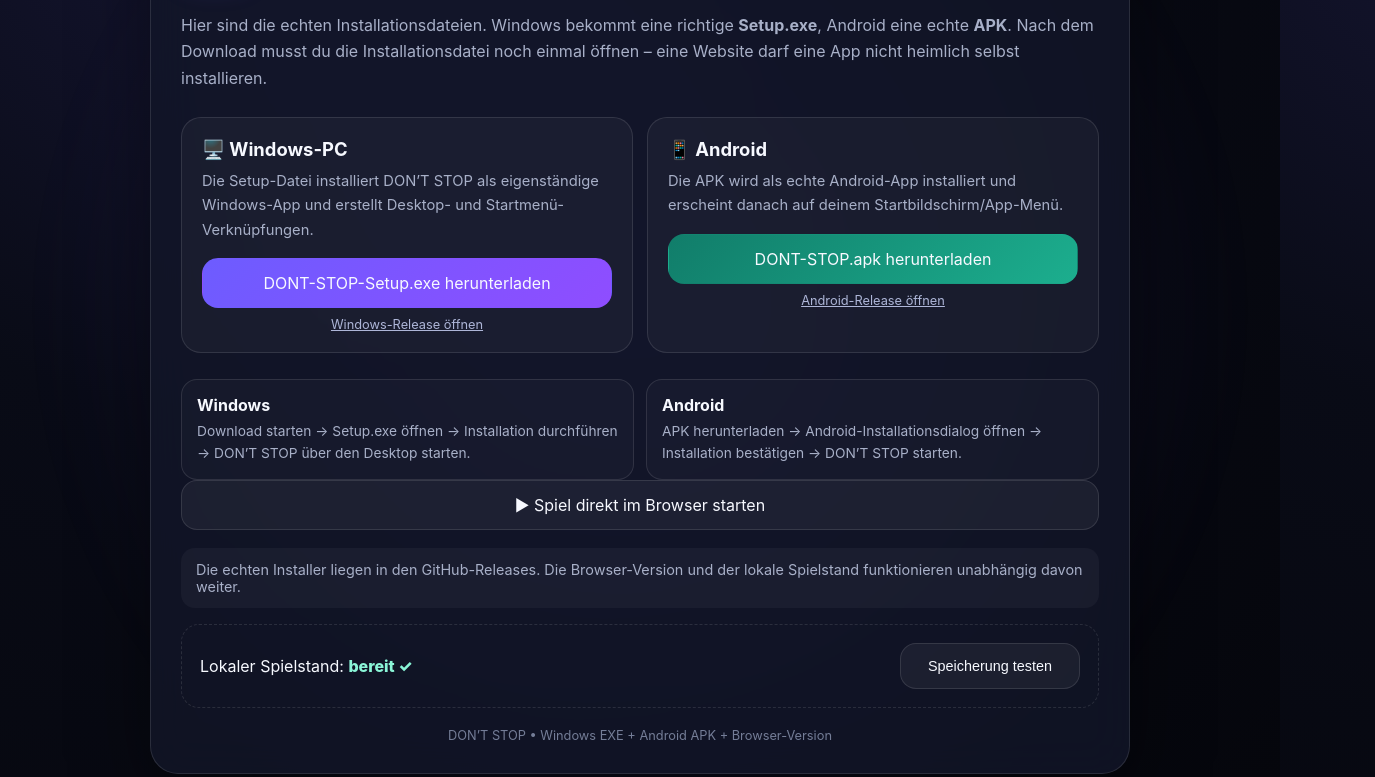
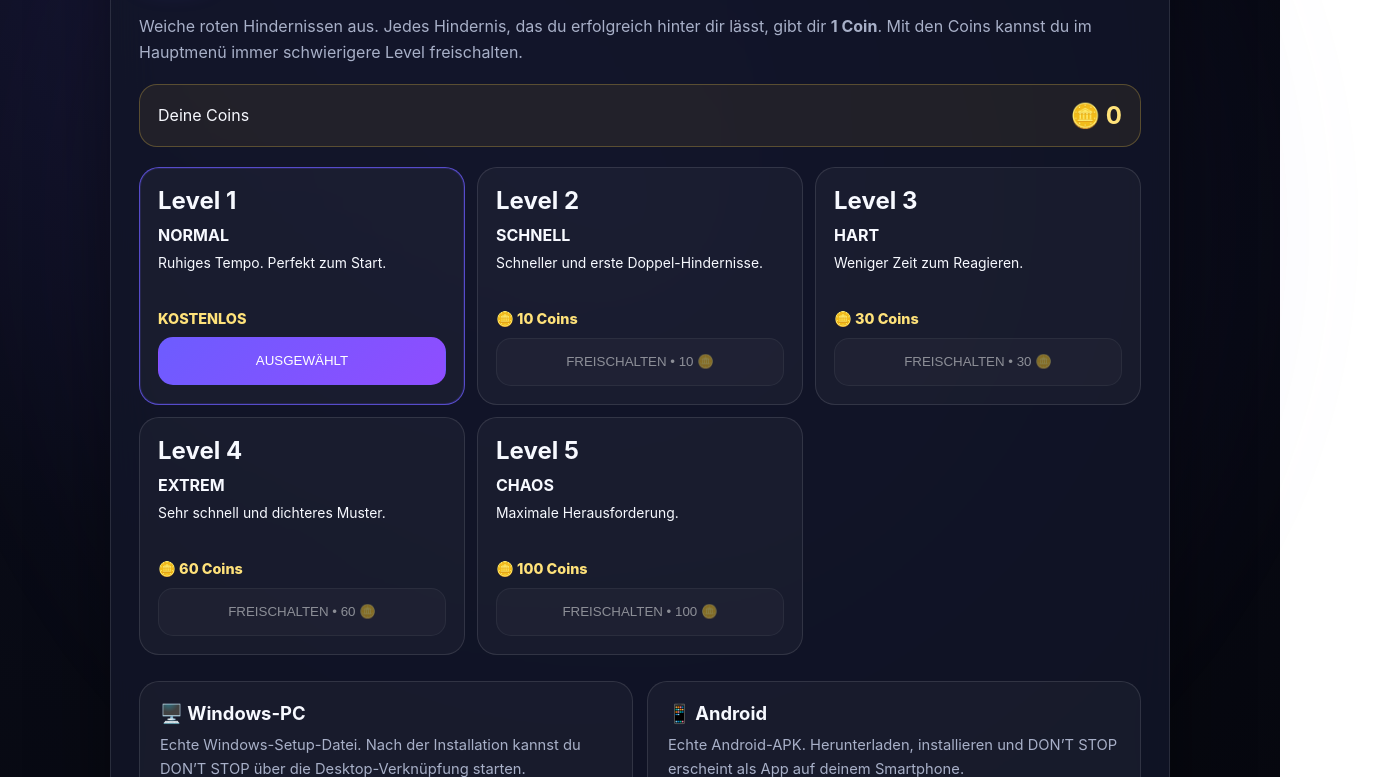
Before and after one commit to stikerpo-spec/DONT-STOP, an Electron app: page index.html in a window 1280 px wide. Shown: the part 173-950 px from the top of the page, 1375 px wide, since content can reach past the window. Drawn offline with Linux system fonts and the light colour scheme.

Commit message:
Add coin-based level shop to main menu

```diff
--- a/index.html
+++ b/index.html
@@ -4,53 +4,60 @@
   <meta charset="UTF-8">
   <meta name="viewport" content="width=device-width,initial-scale=1,viewport-fit=cover,user-scalable=no">
   <meta name="theme-color" content="#090b16">
-  <meta name="description" content="DON’T STOP – installierbare App für Android und Windows.">
-  <meta name="mobile-web-app-capable" content="yes">
-  <meta name="apple-mobile-web-app-capable" content="yes">
-  <meta name="apple-mobile-web-app-status-bar-style" content="black-translucent">
-  <link rel="manifest" href="./manifest.webmanifest">
-  <link rel="icon" href="./icon.svg" type="image/svg+xml">
+  <meta name="description" content="DON’T STOP – installierbare App und Ausweichspiel.">
+  <link rel="manifest" href="./manifest.webmanifest"><link rel="icon" href="./icon.svg" type="image/svg+xml">
   <title>DON’T STOP</title>
   <style>
-    :root{--bg:#070912;--panel:rgba(18,22,40,.84);--line:rgba(255,255,255,.11);--text:#f7f9ff;--muted:#a8b0c8;--accent:#6d5cff;--good:#20e3b2}
+    :root{--panel:rgba(18,22,40,.86);--line:rgba(255,255,255,.11);--text:#f7f9ff;--muted:#a8b0c8;--accent:#6d5cff;--good:#20e3b2}
     *{box-sizing:border-box}html,body{margin:0;min-height:100%;background:radial-gradient(circle at 20% 0%,#171735 0,#090b16 42%,#05060c 100%);color:var(--text);font-family:Inter,system-ui,-apple-system,BlinkMacSystemFont,"Segoe UI",sans-serif}
-    body{min-height:100svh;display:grid;place-items:center;padding:20px}.shell{width:min(980px,100%);position:relative}.glow{position:absolute;inset:-25%;background:radial-gradient(circle,rgba(109,92,255,.16),transparent 60%);pointer-events:none;filter:blur(20px)}
-    .card{position:relative;border:1px solid var(--line);background:var(--panel);backdrop-filter:blur(22px);border-radius:28px;padding:30px;box-shadow:0 24px 80px rgba(0,0,0,.45)}
-    .brand{display:flex;align-items:center;gap:16px}.logo{width:68px;height:68px;border-radius:18px;box-shadow:0 10px 30px rgba(109,92,255,.3)}
-    h1{margin:0;font-size:clamp(2.3rem,6vw,4.1rem);letter-spacing:-.05em}.tag{display:inline-flex;margin-top:8px;padding:6px 10px;border-radius:999px;background:rgba(32,227,178,.1);border:1px solid rgba(32,227,178,.2);color:#8af5d7;font-size:.82rem;font-weight:800}p{color:var(--muted);line-height:1.65}
-    .platforms{display:grid;grid-template-columns:1fr 1fr;gap:14px;margin:26px 0}.platform{padding:20px;border:1px solid var(--line);border-radius:20px;background:rgba(255,255,255,.035)}.platform h2{margin:0 0 8px;font-size:1.15rem}.platform p{margin:0 0 16px;font-size:.92rem}.btn{display:inline-flex;justify-content:center;align-items:center;min-height:50px;width:100%;border:1px solid var(--line);border-radius:16px;padding:14px 16px;font:800 1rem inherit;color:var(--text);background:rgba(255,255,255,.05);cursor:pointer;text-decoration:none;transition:.18s transform,.18s background,.18s border-color}.btn:hover{transform:translateY(-2px);background:rgba(255,255,255,.1);border-color:rgba(255,255,255,.2)}.btn.primary{background:linear-gradient(135deg,var(--accent),#8f4dff);border-color:transparent}.btn.android{background:linear-gradient(135deg,#117d6a,#1cae8e);border-color:transparent}.alt{margin-top:9px;font-size:.8rem;text-align:center}.alt a{color:#aeb6d8}
-    .steps{display:grid;grid-template-columns:1fr 1fr;gap:12px;margin-top:14px}.step{padding:15px;border:1px solid var(--line);border-radius:16px;background:rgba(255,255,255,.025)}.step b{display:block;margin-bottom:5px}.step span{color:var(--muted);font-size:.86rem;line-height:1.45}
-    .status{margin-top:18px;padding:13px 15px;border-radius:14px;background:rgba(255,255,255,.04);color:var(--muted);font-size:.9rem}.save{margin-top:16px;padding:18px;border:1px dashed var(--line);border-radius:18px}.save-row{display:flex;justify-content:space-between;gap:12px;align-items:center}.pill{color:#8af5d7;font-weight:800}.save .btn{width:auto;min-width:180px;min-height:44px;font-size:.9rem}.footer{margin-top:20px;color:#747d97;font-size:.8rem;text-align:center}
-    @media(max-width:720px){body{padding:12px}.card{padding:20px;border-radius:22px}.platforms,.steps{grid-template-columns:1fr}.save-row{align-items:flex-start;flex-direction:column}.save .btn{width:100%}.btn{min-height:52px}}
+    body{min-height:100svh;padding:18px}.shell{width:min(1060px,100%);margin:0 auto}.glow{position:fixed;inset:-30%;background:radial-gradient(circle,rgba(109,92,255,.13),transparent 60%);pointer-events:none;filter:blur(22px)}.card{position:relative;border:1px solid var(--line);background:var(--panel);backdrop-filter:blur(22px);border-radius:28px;padding:28px;box-shadow:0 24px 80px rgba(0,0,0,.45)}
+    .brand{display:flex;align-items:center;gap:16px}.logo{width:70px;height:70px;border-radius:18px;box-shadow:0 10px 30px rgba(109,92,255,.3)}h1{margin:0;font-size:clamp(2.4rem,6vw,4.4rem);letter-spacing:-.05em}.tag{display:inline-flex;margin-top:8px;padding:6px 10px;border-radius:999px;background:rgba(32,227,178,.1);border:1px solid rgba(32,227,178,.2);color:#8af5d7;font-size:.82rem;font-weight:800}p{color:var(--muted);line-height:1.65}
+    .coins{margin-top:18px;padding:16px 18px;border:1px solid rgba(255,210,75,.25);border-radius:18px;background:rgba(255,200,60,.07);display:flex;justify-content:space-between;align-items:center;gap:12px}.coins b{font-size:1.5rem}.coin-number{color:#ffe27a}
+    .levels{display:grid;grid-template-columns:repeat(3,1fr);gap:12px;margin-top:20px}.level{border:1px solid var(--line);border-radius:20px;padding:18px;background:rgba(255,255,255,.035);display:flex;flex-direction:column;gap:10px}.level.active{border-color:rgba(109,92,255,.75);box-shadow:0 0 0 1px rgba(109,92,255,.15) inset}.level h2{margin:0}.level .desc{font-size:.87rem;min-height:45px}.price{font-size:.9rem;color:#ffe27a;font-weight:800}.btn{display:inline-flex;justify-content:center;align-items:center;min-height:48px;border:1px solid var(--line);border-radius:15px;padding:12px 16px;font:800 .95rem inherit;color:#fff;background:rgba(255,255,255,.05);cursor:pointer;text-decoration:none}.btn.primary{background:linear-gradient(135deg,var(--accent),#8f4dff);border-color:transparent}.btn:disabled{opacity:.5;cursor:not-allowed}
+    .platforms{display:grid;grid-template-columns:1fr 1fr;gap:14px;margin-top:26px}.platform{padding:20px;border:1px solid var(--line);border-radius:20px;background:rgba(255,255,255,.035)}.platform h2{margin:0 0 8px;font-size:1.15rem}.platform p{margin:0 0 16px;font-size:.92rem}.platform .btn{width:100%}.alt{margin-top:9px;font-size:.8rem;text-align:center}.alt a{color:#aeb6d8}.steps{display:grid;grid-template-columns:1fr 1fr;gap:12px;margin-top:14px}.step{padding:15px;border:1px solid var(--line);border-radius:16px;background:rgba(255,255,255,.025)}.step b{display:block;margin-bottom:5px}.step span{color:var(--muted);font-size:.86rem;line-height:1.45}
+    .status{margin-top:18px;padding:13px 15px;border-radius:14px;background:rgba(255,255,255,.04);color:var(--muted);font-size:.9rem}.save{margin-top:16px;padding:18px;border:1px dashed var(--line);border-radius:18px}.save-row{display:flex;justify-content:space-between;gap:12px;align-items:center}.pill{color:#8af5d7;font-weight:800}.footer{margin-top:20px;color:#747d97;font-size:.8rem;text-align:center}
+    @media(max-width:800px){.levels{grid-template-columns:1fr}.platforms,.steps{grid-template-columns:1fr}.save-row{align-items:flex-start;flex-direction:column}.coins{align-items:flex-start;flex-direction:column}}
   </style>
 </head>
 <body>
-  <main class="shell"><div class="glow"></div><section class="card">
-    <div class="brand"><img class="logo" src="./icon.svg" alt="DON’T STOP"><div><h1>DON’T STOP</h1><span class="tag">ECHTE INSTALLATION • OFFLINE SPIELBAR</span></div></div>
-    <p>Hier sind die echten Installationsdateien. Windows bekommt eine richtige <b>Setup.exe</b>, Android eine echte <b>APK</b>. Nach dem Download musst du die Installationsdatei noch einmal öffnen – eine Website darf eine App nicht heimlich selbst installieren.</p>
+  <div class="glow"></div><main class="shell"><section class="card">
+    <div class="brand"><img class="logo" src="./icon.svg" alt="DON’T STOP"><div><h1>DON’T STOP</h1><span class="tag">AUSWEICHEN • COINS • LEVELS</span></div></div>
+    <p>Weiche roten Hindernissen aus. Jedes Hindernis, das du erfolgreich hinter dir lässt, gibt dir <b>1 Coin</b>. Mit den Coins kannst du im Hauptmenü immer schwierigere Level freischalten.</p>
+
+    <div class="coins"><span>Deine Coins</span><b class="coin-number">🪙 <span id="coinBalance">0</span></b></div>
+    <section class="levels" id="levels"></section>
 
     <div class="platforms">
-      <div class="platform"><h2>🖥️ Windows-PC</h2><p>Die Setup-Datei installiert DON’T STOP als eigenständige Windows-App und erstellt Desktop- und Startmenü-Verknüpfungen.</p><a class="btn primary" href="https://github.com/stikerpo-spec/DONT-STOP/releases/download/windows-latest/DONT-STOP-Setup.exe" target="_blank" rel="noopener">DONT-STOP-Setup.exe herunterladen</a><div class="alt"><a href="https://github.com/stikerpo-spec/DONT-STOP/releases/tag/windows-latest" target="_blank" rel="noopener">Windows-Release öffnen</a></div></div>
-      <div class="platform"><h2>📱 Android</h2><p>Die APK wird als echte Android-App installiert und erscheint danach auf deinem Startbildschirm/App-Menü.</p><a class="btn android" href="https://github.com/stikerpo-spec/DONT-STOP/releases/download/android-latest/DONT-STOP.apk" target="_blank" rel="noopener">DONT-STOP.apk herunterladen</a><div class="alt"><a href="https://github.com/stikerpo-spec/DONT-STOP/releases/tag/android-latest" target="_blank" rel="noopener">Android-Release öffnen</a></div></div>
+      <div class="platform"><h2>🖥️ Windows-PC</h2><p>Echte Windows-Setup-Datei. Nach der Installation kannst du DON’T STOP über die Desktop-Verknüpfung starten.</p><a class="btn primary" href="https://github.com/stikerpo-spec/DONT-STOP/releases/tag/windows-latest" target="_blank" rel="noopener">Windows-Installer</a><div class="alt"><a href="https://github.com/stikerpo-spec/DONT-STOP/releases/tag/windows-latest" target="_blank" rel="noopener">Release öffnen</a></div></div>
+      <div class="platform"><h2>📱 Android</h2><p>Echte Android-APK. Herunterladen, installieren und DON’T STOP erscheint als App auf deinem Smartphone.</p><a class="btn" href="https://github.com/stikerpo-spec/DONT-STOP/releases/tag/android-latest" target="_blank" rel="noopener">Android-APK</a><div class="alt"><a href="https://github.com/stikerpo-spec/DONT-STOP/releases/tag/android-latest" target="_blank" rel="noopener">Release öffnen</a></div></div>
     </div>
 
-    <div class="steps"><div class="step"><b>Windows</b><span>Download starten → Setup.exe öffnen → Installation durchführen → DON’T STOP über den Desktop starten.</span></div><div class="step"><b>Android</b><span>APK herunterladen → Android-Installationsdialog öffnen → Installation bestätigen → DON’T STOP starten.</span></div></div>
-
-    <a class="btn" href="./game.html">▶ Spiel direkt im Browser starten</a>
-    <div id="status" class="status">Die echten Installer liegen in den GitHub-Releases. Die Browser-Version und der lokale Spielstand funktionieren unabhängig davon weiter.</div>
+    <a class="btn primary" href="./game.html">▶ Ausgewähltes Level spielen</a>
+    <div id="status" class="status">Level 1 ist kostenlos. Spiele, weiche aus und sammle durch erfolgreiche Ausweichmanöver Coins für neue Level.</div>
     <div class="save"><div class="save-row"><span>Lokaler Spielstand: <span id="saveState" class="pill">wird geprüft …</span></span><button id="testSave" class="btn">Speicherung testen</button></div></div>
-    <div class="footer">DON’T STOP • Windows EXE + Android APK + Browser-Version</div>
+    <div class="footer">DON’T STOP • fairer Ausweich-Loop • jeder vermiedene Treffer = 1 Coin</div>
   </section></main>
   <script src="./save.js"></script>
   <script>
-    const saveState=document.getElementById('saveState');
-    const ok=window.DontStopSave.hasSave();
-    saveState.textContent=ok?'vorhanden ✓':'bereit ✓';
-    document.getElementById('testSave').addEventListener('click',()=>{
-      const saved=window.DontStopSave.set({lastTest:new Date().toISOString()});
-      saveState.textContent=saved?'gesichert ✓':'Fehler';
-      document.getElementById('status').textContent=saved?'Spielstand erfolgreich lokal gespeichert.':'Der lokale Spielstand konnte nicht gespeichert werden.';
-    });
+    const levelData={1:{name:'NORMAL',cost:0,desc:'Ruhiges Tempo. Perfekt zum Start.'},2:{name:'SCHNELL',cost:10,desc:'Schneller und erste Doppel-Hindernisse.'},3:{name:'HART',cost:30,desc:'Weniger Zeit zum Reagieren.'},4:{name:'EXTREM',cost:60,desc:'Sehr schnell und dichteres Muster.'},5:{name:'CHAOS',cost:100,desc:'Maximale Herausforderung.'}};
+    const state=window.DontStopSave.read();
+    const selected=Math.min(5,Math.max(1,Number(state.selectedLevel||1)));
+    const unlocked=new Set((state.unlockedLevels||[1]).map(Number));
+    const levelsEl=document.getElementById('levels');
+    const balance=document.getElementById('coinBalance');
+    const status=document.getElementById('status');
+    balance.textContent=Number(state.coins||0).toLocaleString('de-DE');
+    for(const [id,info] of Object.entries(levelData)){
+      const level=Number(id), card=document.createElement('div'); card.className='level'+(level===selected?' active':'');
+      const canUnlock=unlocked.has(level); const nextCost=info.cost;
+      card.innerHTML=`<h2>Level ${level}</h2><b>${info.name}</b><div class="desc">${info.desc}</div><div class="price">${info.cost===0?'KOSTENLOS':'🪙 '+info.cost+' Coins'}</div>`;
+      const btn=document.createElement('button'); btn.className='btn '+(canUnlock?'primary':'');
+      if(canUnlock){btn.textContent=level===selected?'AUSGEWÄHLT':'AUSWÄHLEN'; btn.onclick=()=>{window.DontStopSave.set({selectedLevel:level}); location.reload();};}
+      else{btn.textContent=`FREISCHALTEN • ${nextCost} 🪙`; btn.disabled=Number(state.coins||0)<nextCost; btn.onclick=()=>{const latest=window.DontStopSave.read(); if(Number(latest.coins||0)<nextCost)return; const levels=new Set((latest.unlockedLevels||[1]).map(Number)); levels.add(level); window.DontStopSave.set({coins:Number(latest.coins||0)-nextCost,unlockedLevels:[...levels],selectedLevel:level}); location.reload();};}
+      card.appendChild(btn); levelsEl.appendChild(card);
+    }
+    document.getElementById('saveState').textContent='bereit ✓';
+    document.getElementById('testSave').onclick=()=>{const ok=window.DontStopSave.set({});document.getElementById('saveState').textContent=ok?'gesichert ✓':'Fehler';status.textContent=ok?'Spielstand erfolgreich gespeichert.':'Speichern fehlgeschlagen.';};
   </script>
 </body>
 </html>
```
